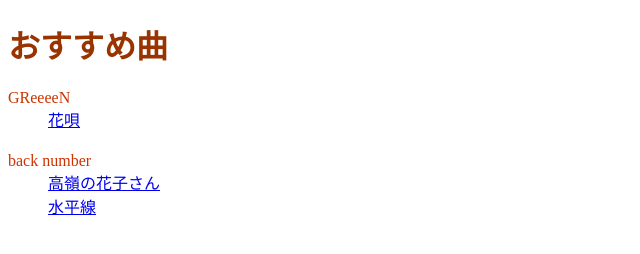
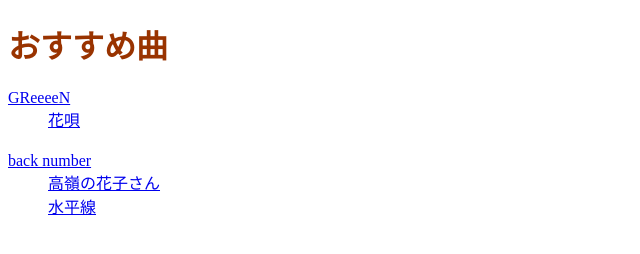
Before and after one commit to kinugawatakuma/2022zenki, a plain HTML site: page index.html in a window 1280 px wide. Shown: the whole page, without its empty margins (0-640 px from the left). Drawn offline with Linux system fonts and the light colour scheme.

Commit message:
Update index.html

```diff
--- a/index.html
+++ b/index.html
@@ -10,13 +10,13 @@
 <body>
 <h1>おすすめ曲</h1>
  <dl>
-  <dt>GReeeeN</dt>
+  <dt><a href="d.html">GReeeeN</a></dt>
   <dd><a href="a.html">花唄</a></dd>
  </dl>
 
 <h1></h1>
  <dl>
-  <dt>back number</dt>
+  <dt><a href="f.html">back number</a></dt>
   <dd><a href="b.html">高嶺の花子さん</a></dd>
   <dd><a href="c.html">水平線</a></dd>
  </dl>
```
